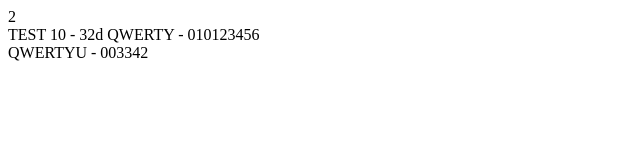
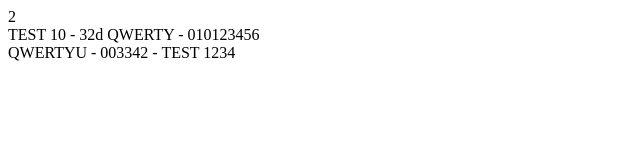
Before and after one commit to alexKnysh/lern-ng, a website built with webpack: page src/index.html in a window 1280 px wide. Shown: the full height of the page, 0-640 px from the left. Built offline with nearby package versions, Linux system fonts and the light colour scheme; some packages are replaced by stand-ins of ours.

Commit message:
Test commit to test5 branch

```diff
--- a/src/index.html
+++ b/src/index.html
@@ -10,7 +10,7 @@
       TEST {{id}} - {{name}}
       QWERTY - 010123456
     </div>
-    QWERTYU - 003342
+    QWERTYU - 003342 - TEST 1234
   </body>
 </html>
 
```
